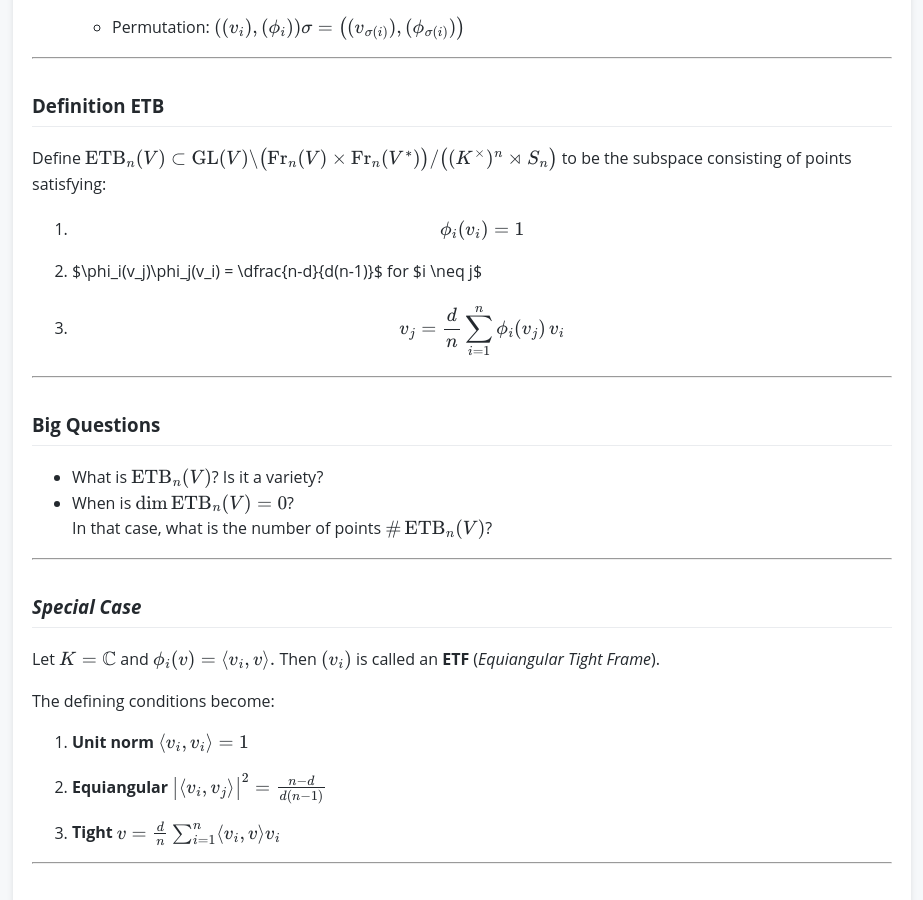
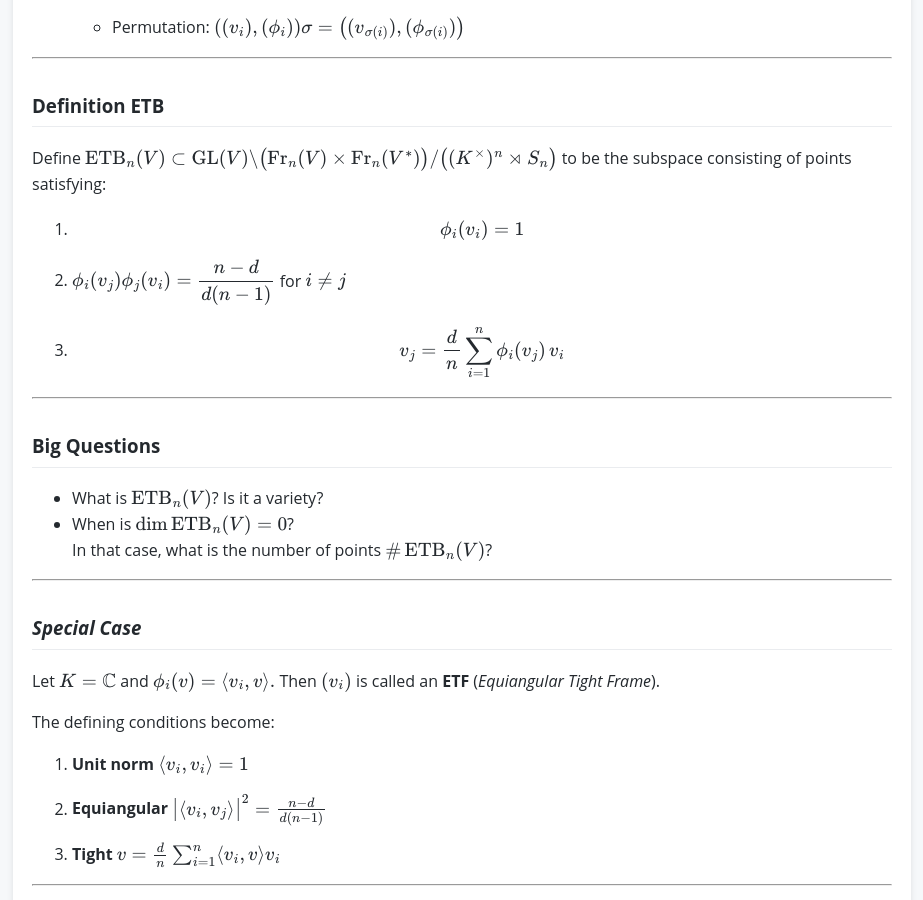
Before and after one commit to ayanava314/GIT-ETF, a Jekyll site: the page built from week01.md, in a window 1280 px wide and 900 px high, scrolled down 943 px. Shown: the whole window, without its empty margins (178-1101 px from the left). Built offline with Jekyll 4.4.1, drawn with Linux system fonts in a browser that asks for light colours; comment, search, counter and statistics services are not loaded.

```diff
--- a/week01.md
+++ b/week01.md
@@ -71,7 +71,7 @@ $$
 to be the subspace consisting of points satisfying:
 
 1. $$\phi_i(v_i) = 1$$
-2. $\phi_i(v_j)\phi_j(v_i) = \dfrac{n-d}{d(n-1)}$ for $i \neq j$
+2. $$\phi_i(v_j)\phi_j(v_i) = \dfrac{n-d}{d(n-1)}$$ for $$i \neq j$$
 3. $$
    v_j = \frac{d}{n} \sum_{i=1}^{n} \phi_i(v_j)\, v_i
    $$
```
